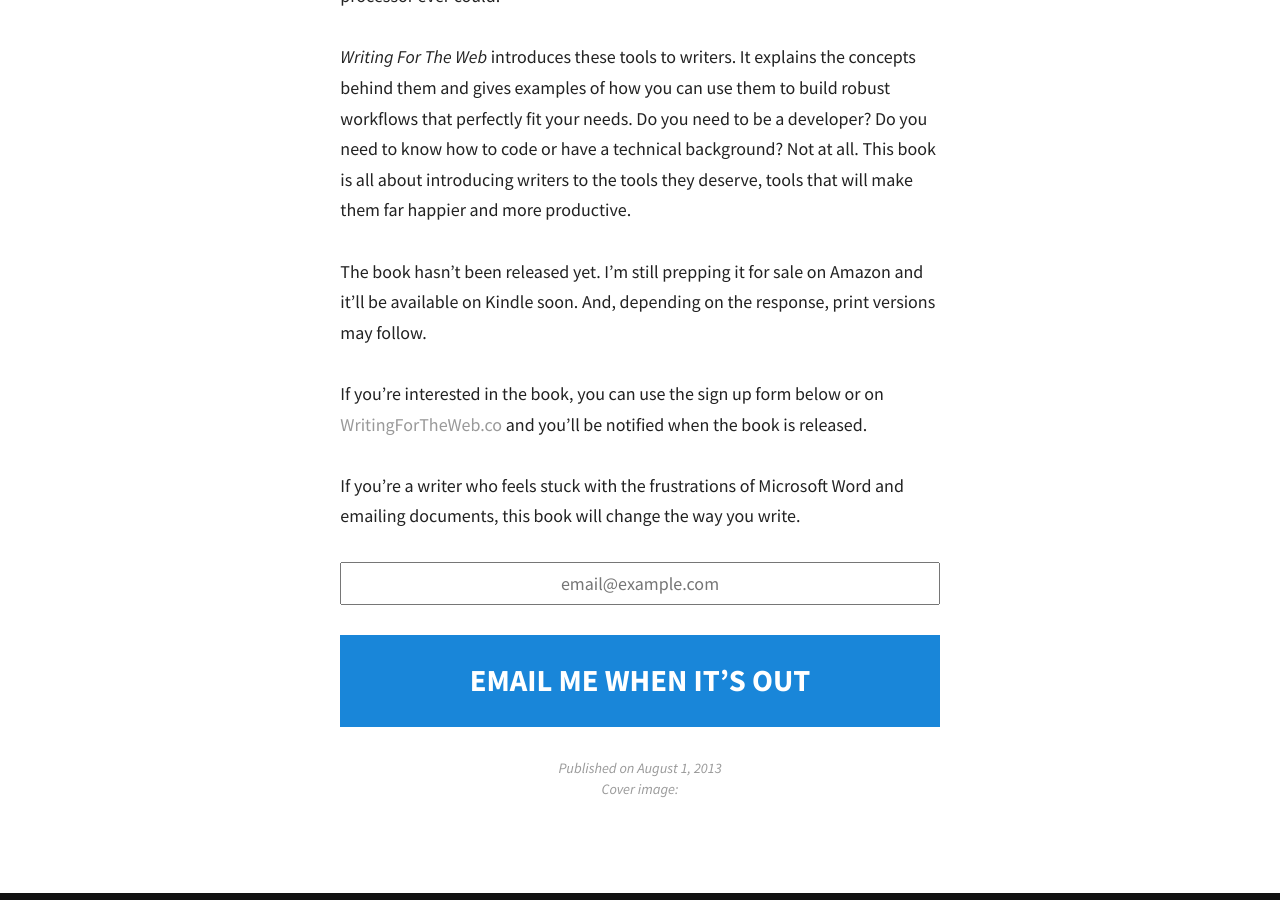
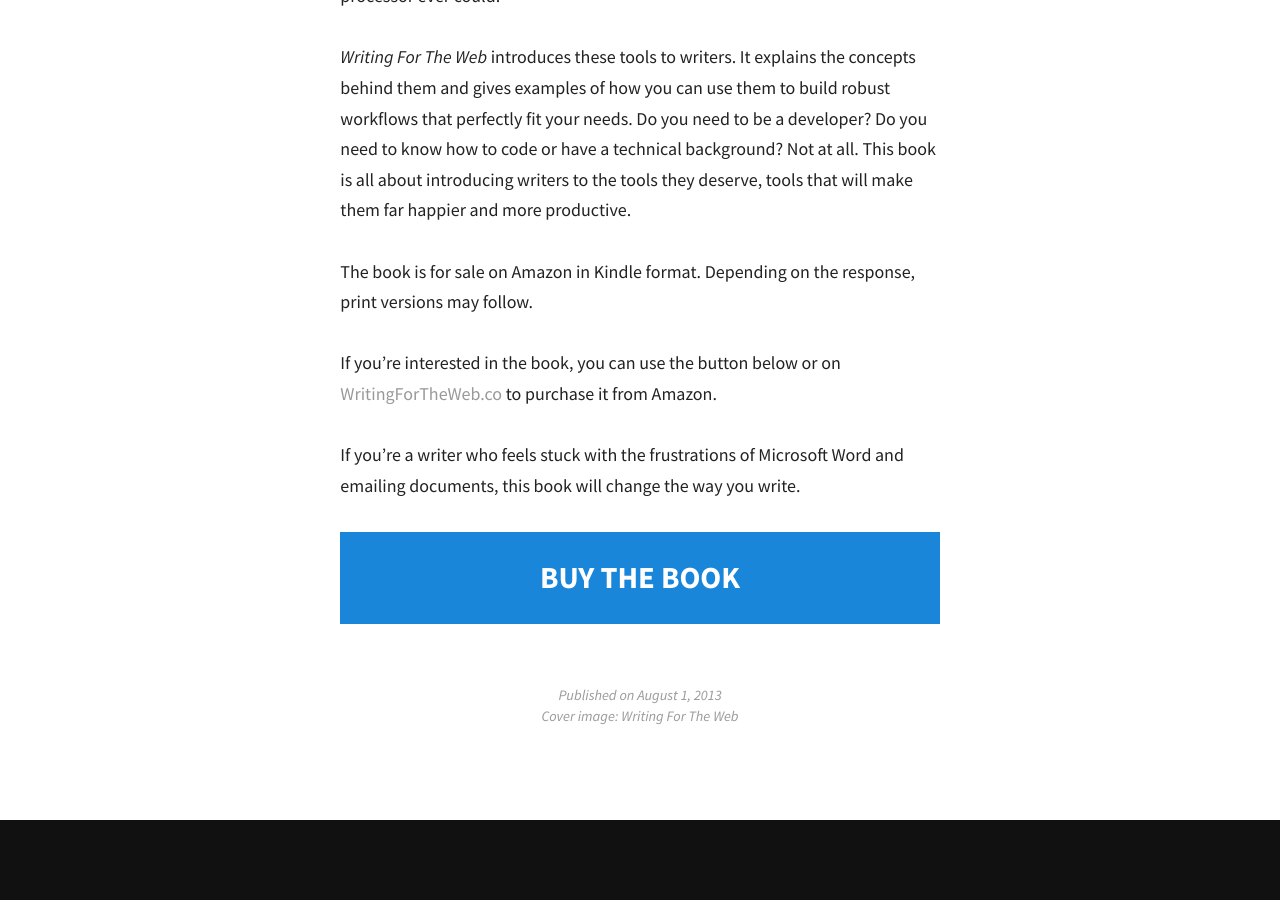
Before and after one commit to moyer/moyer.github.com, a Jekyll site: the page built from _posts/2013-08-01-writing-for-the-web-announcement.md, in a window 1280 px wide and 900 px high, scrolled down 1573 px. Built offline with Jekyll 4.4.1, drawn with Linux system fonts in a browser that asks for light colours; Markdown is read by kramdown in place of the engine named in the settings.

Commit message:
updates Writing For The Web post with book buy button

```diff
--- a/_posts/2013-08-01-writing-for-the-web-announcement.md
+++ b/_posts/2013-08-01-writing-for-the-web-announcement.md
@@ -3,6 +3,7 @@
 title: Writing For The Web
 date: 2013-08-01
 image: 2013-08-01-writing-for-the-web-announcement-book-mock.jpg
+caption: Writing For The Web
 ---
 
 I wrote a book. It's called [*Writing For The Web*](http://writingfortheweb.co). It's a short guide for bloggers, journalists, copywriters, authors, and anybody else who writes.
@@ -19,10 +20,10 @@
 
 *Writing For The Web* introduces these tools to writers. It explains the concepts behind them and gives examples of how you can use them to build robust workflows that perfectly fit your needs. Do you need to be a developer? Do you need to know how to code or have a technical background? Not at all. This book is all about introducing writers to the tools they deserve, tools that will make them far happier and more productive.
 
-The book hasn't been released yet. I'm still prepping it for sale on Amazon and it'll be available on Kindle soon. And, depending on the response, print versions may follow.
+The book is for sale on Amazon in Kindle format. Depending on the response, print versions may follow.
 
-If you're interested in the book, you can use the sign up form below or on [WritingForTheWeb.co](http://writingfortheweb.co/) and you'll be notified when the book is released.
+If you're interested in the book, you can use the button below or on [WritingForTheWeb.co](http://writingfortheweb.co/) to purchase it from Amazon.
 
 If you're a writer who feels stuck with the frustrations of Microsoft Word and emailing documents, this book will change the way you write.
 
-<form action="https://tinyletter.com/willmoyer" method="post" target="popupwindow" onsubmit="window.open('https://tinyletter.com/willmoyer', 'popupwindow', 'scrollbars=yes,width=800,height=600');return true"><p><input type="text" style="width: 100%; text-align: center; padding: .425em 0" name="email" id="tlemail" placeholder="email@example.com" /></p><input type="hidden" value="1" name="embed"/><input class="delta" style="background: #1986D9; font-weight: bold; color: #fff; border: none; width: 100%; padding: .85em 0" type="submit" value="EMAIL ME WHEN IT’S OUT" /></form>
+<a class="delta" style="background: #1986D9; display: block; text-align:center; font-weight: bold; color: #fff; border: none; width: 100%; padding: .85em 0" href="http://www.amazon.com/Writing-For-The-Web-ebook/dp/B00ELAG856">BUY THE BOOK</a>
```
